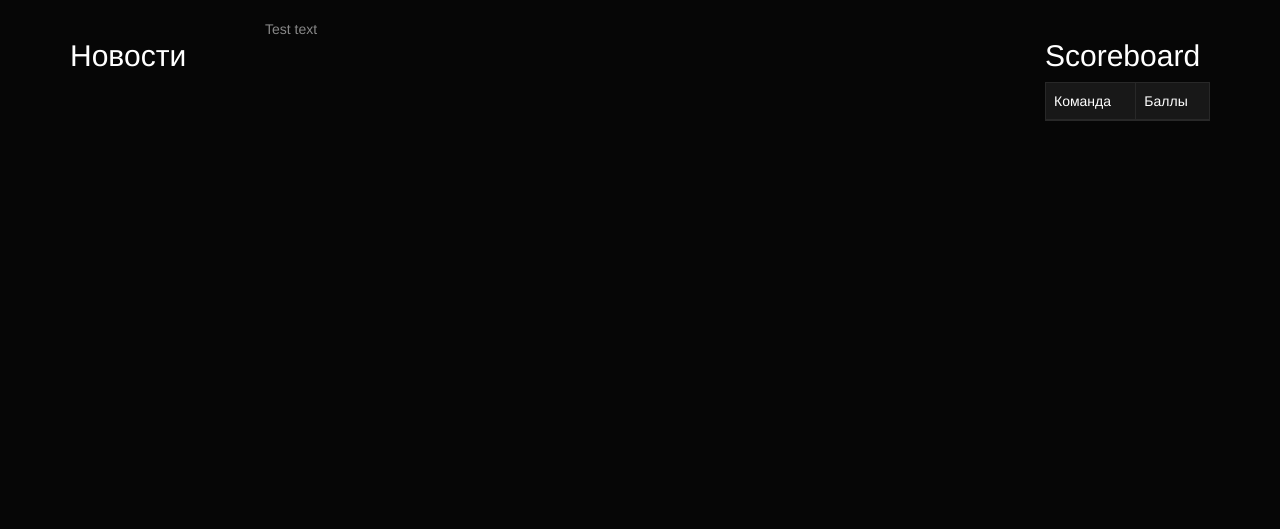
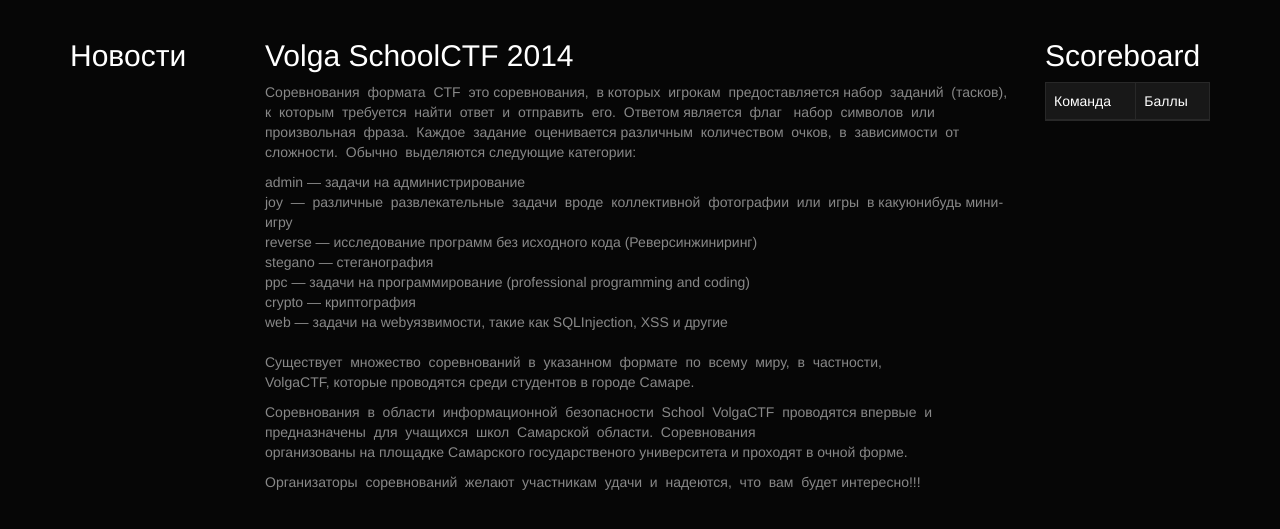
Before and after one commit to volalex/schoolctf, a Django app: page / in a window 1280 px wide. Shown: the part 51-580 px from the top of the page. Run offline with Django 3.2, Linux system fonts and the light colour scheme; data that the repository does not hold is empty; some web fonts are replaced.

Commit message:
changed locales

```diff
--- a/schoolctf/settings.py
+++ b/schoolctf/settings.py
@@ -76,7 +76,7 @@
 # Internationalization
 # https://docs.djangoproject.com/en/1.6/topics/i18n/
 
-LANGUAGE_CODE = 'en-us'
+LANGUAGE_CODE = 'ru'
 
 TIME_ZONE = 'UTC'
 
--- a/templates/includes/news.html
+++ b/templates/includes/news.html
@@ -12,7 +12,7 @@
             <a class="list-group-item" href="{% url 'scoreboard.views.detail_news' article.pk %}">
                 <h5>{{ article }}</h5>
                 <span class="label label-info">
-                    00:00
+                    {{ article.create_date | date:"D d M Y - H:i" }}
                 </span>
             </a>
         {% endif %}
--- a/templates/index.html
+++ b/templates/index.html
@@ -3,5 +3,33 @@
 {% block title %}Volga SchoolCTF 2014{% endblock %}
 
 {% block main_content %}
-    Test text
+<h2>Volga SchoolCTF 2014</h2>
+<p>
+Соревнования  формата  CTF ­ это соревнования,  в которых  игрокам  предоставляется
+набор  заданий  (тасков),  к  которым  требуется  найти  ответ  и  отправить  его.  Ответом
+является  флаг ­  набор  символов  или  произвольная  фраза.  Каждое  задание  оценивается
+различным  количеством  очков,  в  зависимости  от  сложности.  Обычно  выделяются
+следующие категории:
+</p>
+
+admin — задачи на администрирование<br/>
+joy  —  различные  развлекательные  задачи  вроде  коллективной  фотографии  или  игры  в какую­нибудь мини­игру<br/>
+reverse — исследование программ без исходного кода (Реверс­инжиниринг)<br/>
+stegano — стеганография<br/>
+ppc — задачи на программирование (professional programming and coding)<br/>
+crypto — криптография<br/>
+web — задачи на web­уязвимости, такие как SQL­Injection, XSS и другие<br/>
+    <br/>
+<p>
+Существует  множество  соревнований  в  указанном  формате  по  всему  миру,  в  частности,
+VolgaCTF, которые проводятся среди студентов в городе Самаре.</p>
+<p>
+Соревнования  в  области  информационной  безопасности  School  VolgaCTF  проводятся
+впервые  и  предназначены  для  учащихся  школ  Самарской  области.  Соревнования
+организованы на площадке Самарского государственого университета и проходят в очной
+форме.</p>
+<p>
+Организаторы  соревнований  желают  участникам  удачи  и  надеются,  что  вам  будет
+интересно!!!
+</p>
 {% endblock %}
```
Also changed, not shown: 1 other file.
